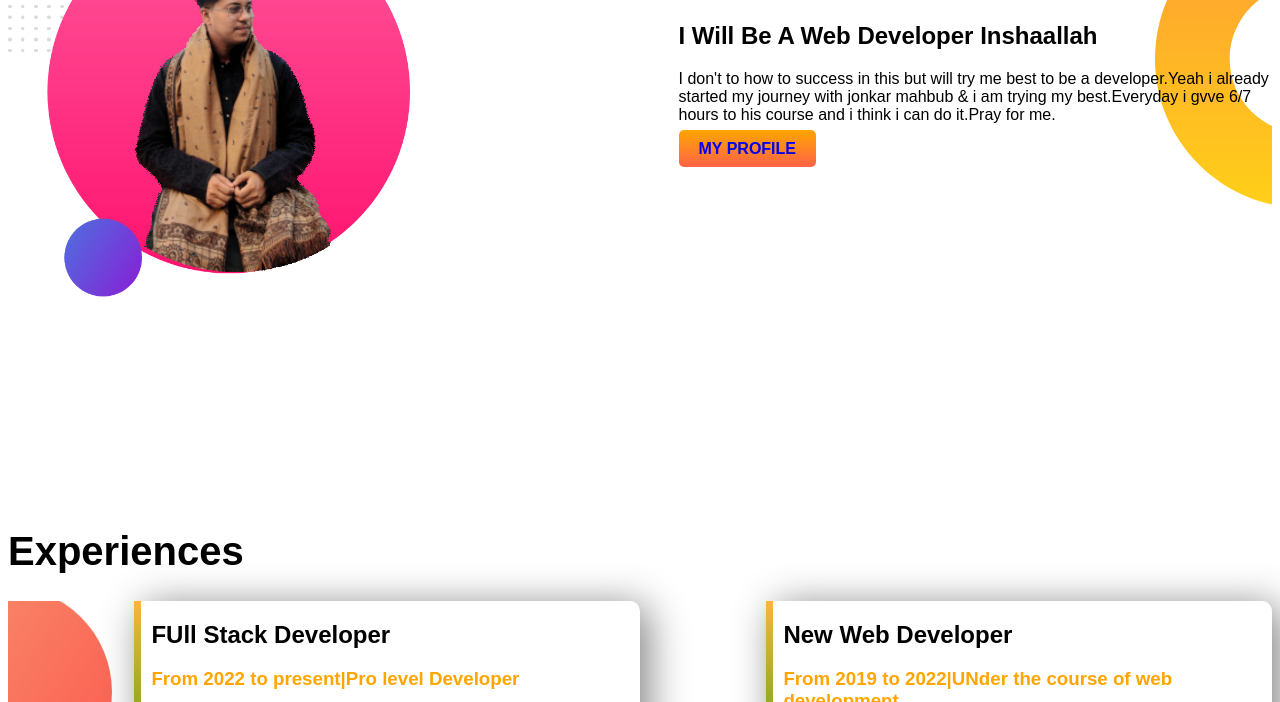
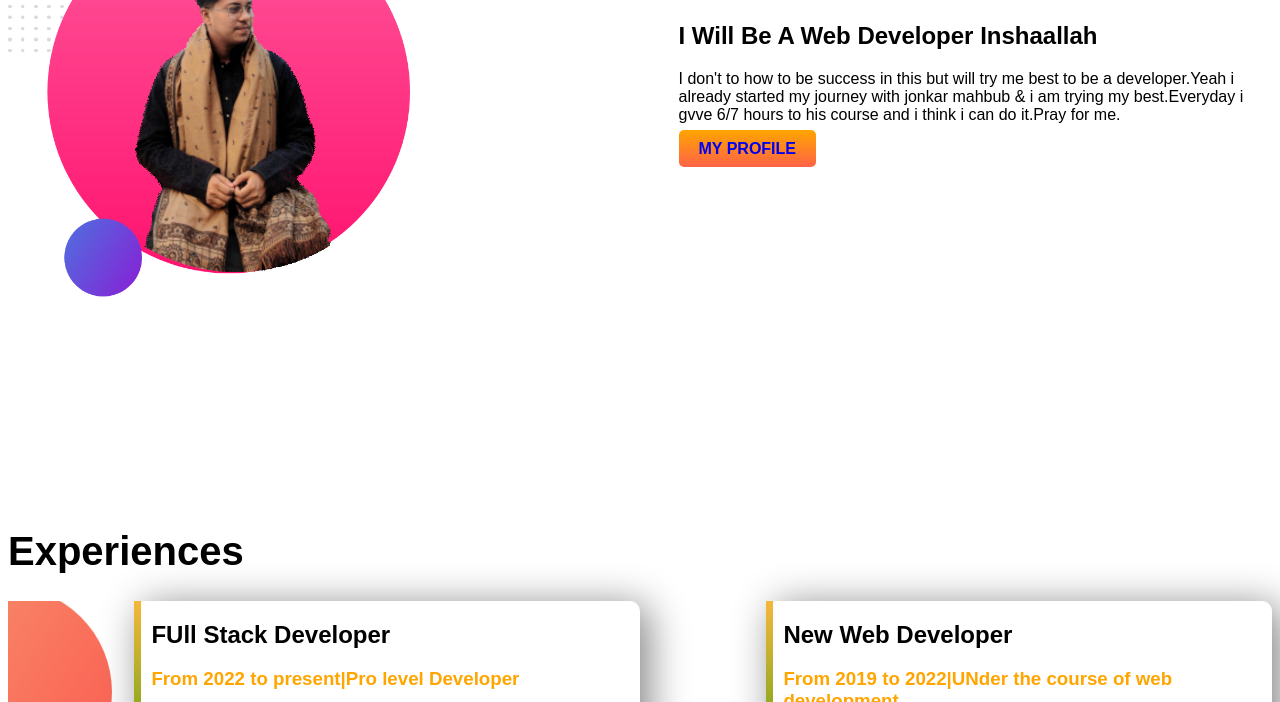
Before and after one commit to Eldorado10/developer-portfolio, a plain HTML site: page index.html in a window 1280 px wide. Shown: the part 746-1448 px from the top of the page. Drawn offline with Linux system fonts and the light colour scheme.

Commit message:
addedneitem

```diff
--- a/index.html
+++ b/index.html
@@ -30,7 +30,7 @@
         <div class="hw">
             <h1>DREAM BIG</h1>
             <h2>I Will Be A Web Developer Inshaallah</h2>
-            <p> I don't to how to success in this but will try me best to be a developer.Yeah i already started
+            <p> I don't to how to be success in this but will try me best to be a developer.Yeah i already started
                 my journey with jonkar mahbub & i am trying my best.Everyday i gvve 6/7 hours to his course and i think
                 i can do it.Pray for me.</p>
             <a class="link-button" target="_blank" href="https://www.facebook.com/shahriar.dip.50/">MY PROFILE</a>
@@ -54,6 +54,7 @@
                 <p>My past Experiences was not that good in my word that was so hard for me.thanks to jhankar sir for
                     appreciating me daily.</p>
             </div>
+
         </div>
 
     </section>
--- a/style.css
+++ b/style.css
@@ -41,6 +41,7 @@ h1{
     background-image: url(dream-bg.png);
     background-repeat: no-repeat;
     background-position-x: right;
+    background-image: url();
 }
 .shriti{
     box-shadow: 8px 5px 40px grey;
```
Also changed, not shown: portfolio1/dream-bg.png (added), portfolio1/exp-bg.png (added), portfolio1/index.html (added), portfolio1/my-bg.png (added), portfolio1/my-bg2.png (added).
